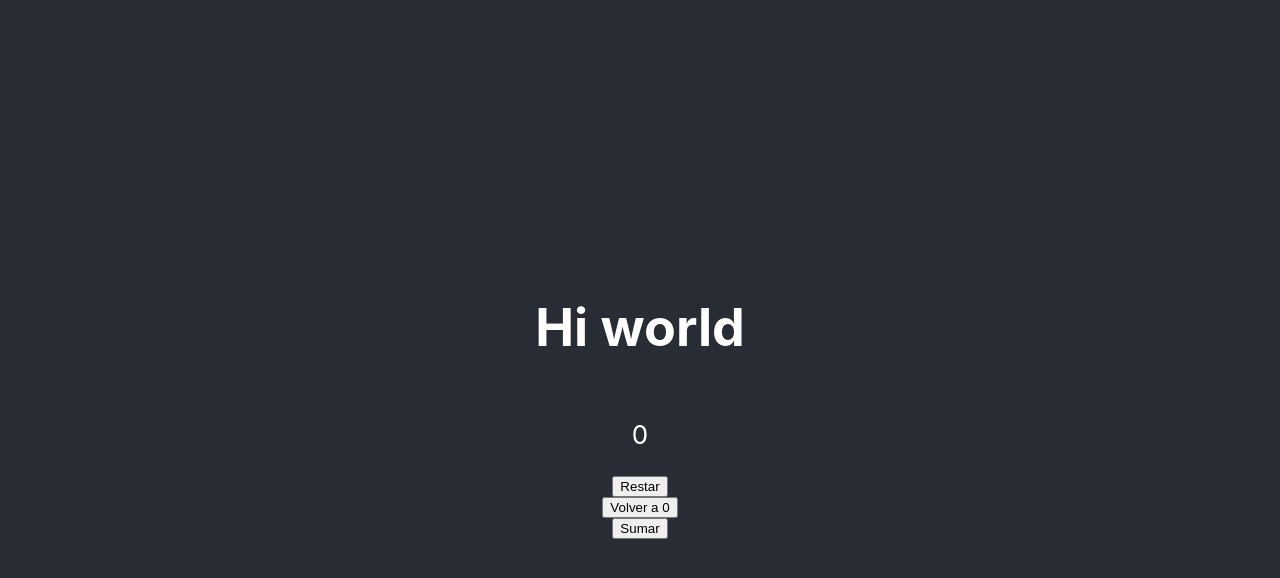
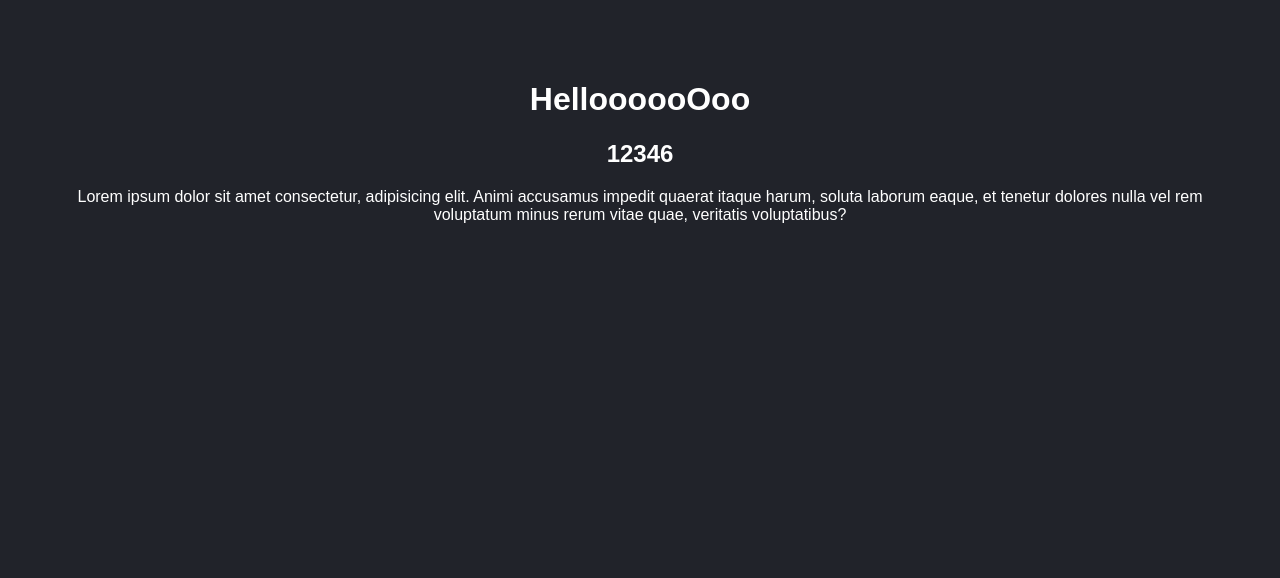
Before and after one commit to AlanFranquez/Vite-Reactapp, a React (Vite) app: page / in a window 1280 px wide. Shown: the top 578 px of the page. Built offline with nearby package versions, Linux system fonts and the light colour scheme.

Commit message:
Repasando

```diff
--- a/src/App.css
+++ /dev/null
@@ -1,37 +0,0 @@
-.App {
-  text-align: center;
-}
-.App-logo {
-  height: 40vmin;
-  pointer-events: none;
-}
-
-@media (prefers-reduced-motion: no-preference) {
-  .App-logo {
-    animation: App-logo-spin infinite 20s linear;
-  }
-}
-
-.App-header {
-  background-color: #282c34;
-  min-height: 100vh;
-  display: flex;
-  flex-direction: column;
-  align-items: center;
-  justify-content: center;
-  font-size: calc(10px + 2vmin);
-  color: white;
-}
-
-.App-link {
-  color: #61dafb;
-}
-
-@keyframes App-logo-spin {
-  from {
-    transform: rotate(0deg);
-  }
-  to {
-    transform: rotate(360deg);
-  }
-}
--- a/src/App.jsx
+++ b/src/App.jsx
@@ -1,21 +1,9 @@
-import { useState } from 'react'
-import logo from './logo.svg'
-import './App.css'
+import FirstApp from './FirstApp'
 
 function App() {
-  const [contador, setContador] = useState(0)
-  // console.log(contador)
-
   return (
-    <div className="App">
-      <header className="App-header">
-        <h1>Hi world</h1>
-        <p>{contador}</p>
-
-        <button onClick={() => {setContador(contador - 1)}}>Restar</button>
-        <button onClick={() => {setContador(0)}}>Volver a 0</button>
-        <button onClick={() => {setContador(contador +1 )}}>Sumar</button>
-      </header>
+    <div>
+      <FirstApp titulo='HelloooooOoo' subtitulo={12345}/>
     </div>
   )
 }
--- /dev/null
+++ b/src/FirstApp.jsx
@@ -0,0 +1,29 @@
+import React from 'react'
+
+// const obj = {
+//     nombre: 'Alan',
+//     age: 20
+// }
+
+// Siempre que se pueda intentar poner las funciones y variables por fuera de la función para mejorar el rendimiento
+
+// function Hola(a,b) {
+//     return a+b
+// }
+
+function FirstApp({titulo, subtitulo}) {
+
+
+  return (
+    <>
+    {/* <h1>{Hola(1,4)}</h1> */}
+    {/* <code>{JSON.stringify(obj)}</code> */}
+
+    <h1>{titulo}</h1>
+    <h2>{subtitulo +1}</h2>
+    <p>Lorem ipsum dolor sit amet consectetur, adipisicing elit. Animi accusamus impedit quaerat itaque harum, soluta laborum eaque, et tenetur dolores nulla vel rem voluptatum minus rerum vitae quae, veritatis voluptatibus?</p>
+    </>
+  )
+}
+
+export default FirstApp
--- a/src/index.css
+++ /dev/null
@@ -1,13 +0,0 @@
-body {
-  margin: 0;
-  font-family: -apple-system, BlinkMacSystemFont, 'Segoe UI', 'Roboto', 'Oxygen',
-    'Ubuntu', 'Cantarell', 'Fira Sans', 'Droid Sans', 'Helvetica Neue',
-    sans-serif;
-  -webkit-font-smoothing: antialiased;
-  -moz-osx-font-smoothing: grayscale;
-}
-
-code {
-  font-family: source-code-pro, Menlo, Monaco, Consolas, 'Courier New',
-    monospace;
-}
--- /dev/null
+++ b/src/styles.css
@@ -0,0 +1,10 @@
+html,
+body {
+  background-color: #21232a;
+  color: white;
+  font-family: "Poppins", sans-serif;
+  font-size: 1rem;
+  padding: 30px 30px;
+  margin: 0 auto;
+  text-align: center;
+}
```
Also changed, not shown: src/main.jsx (+8 -8 lines), src/favicon.svg (deleted), src/logo.svg (deleted).
